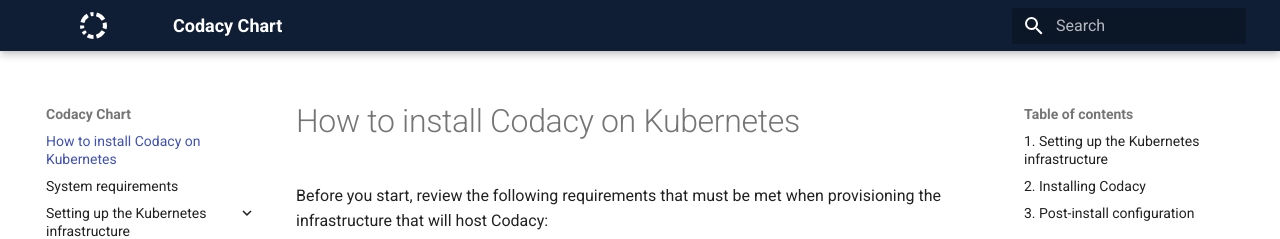
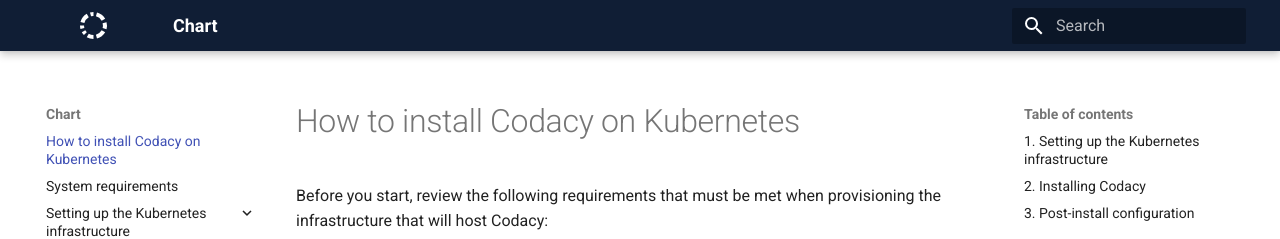
Before and after one commit to codacy/chart, an MkDocs documentation site: the page built from docs/index.md, in a window 1280 px wide. Shown: the top 239 px of the page. Built offline with MkDocs 1.6.1 and Material for MkDocs 9.7.7, drawn with Linux system fonts in a browser that asks for light colours.

Commit message:
Update mkdocs.yml (#326)
* Update mkdocs.yml

Changing name to follow mkdocs convention. "Site name can only contain letters, numbers, underscores, hyphens and forward-slashes. The regular expression we test against is '^[a-zA-Z0-9_\-/]+$'."

* Update mkdocs.yml

Co-authored-by: Paulo Ribeiro <60105800+pauloribeiro-codacy@users.noreply.github.com>

```diff
--- a/mkdocs.yml
+++ b/mkdocs.yml
@@ -1,5 +1,5 @@
 # Project information
-site_name: "Codacy Chart"
+site_name: Chart
 site_url: https://codacy.github.io/chart/
 
 # Configuration
```
